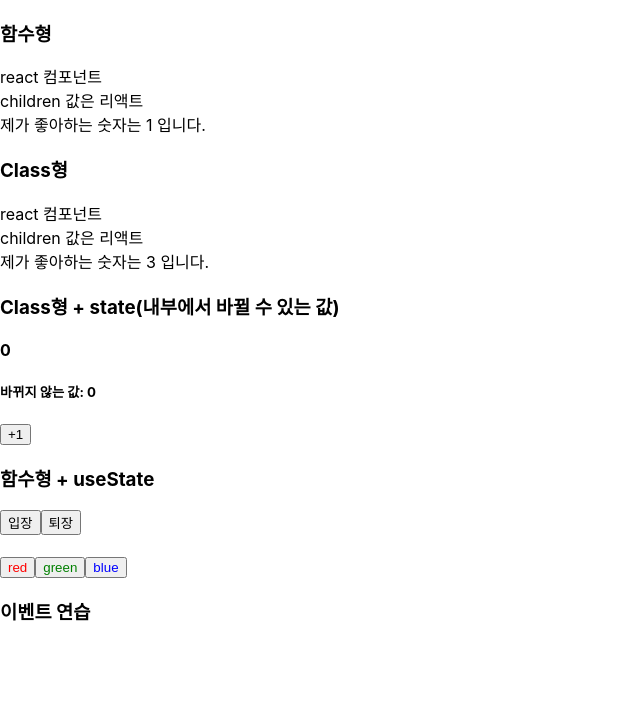
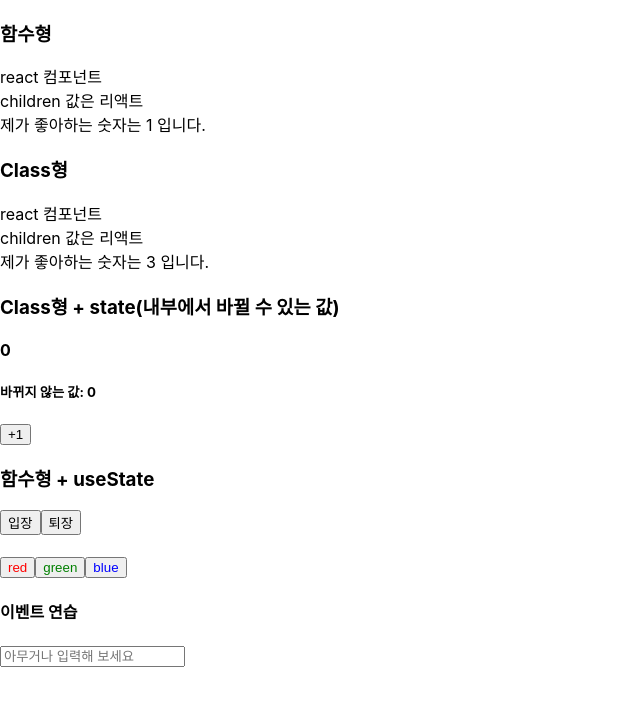
Before and after one commit to th0Kim/react-ezen, a React (Create React App) app in the folder hello-react/: page / in a window 1280 px wide. Shown: the top 706 px of the page, without its empty margins (0-640 px from the left). Built offline with nearby package versions, Linux system fonts and the light colour scheme.

Commit message:
e.target.value

```diff
--- a/hello-react/src/App.js
+++ b/hello-react/src/App.js
@@ -27,7 +27,6 @@ const App = () => {
       <h3>함수형 + useState</h3>
       <Say></Say>
 
-      <h3>이벤트 연습</h3>
       <EventPracticeC></EventPracticeC>
     </div>
   );
--- a/hello-react/src/EventPractice_c.js
+++ b/hello-react/src/EventPractice_c.js
@@ -4,7 +4,15 @@ class EventPractice_c extends Component {
   render() {
     return (
       <div>
-
+        <h4>이벤트 연습</h4>
+        <input
+          type="text"
+          name="massage"
+          placeholder="아무거나 입력해 보세요"
+          onChange={(e) => {
+            console.log(e.target.value);//e.target : input
+          }}
+        />
       </div>
     );
   }
```
